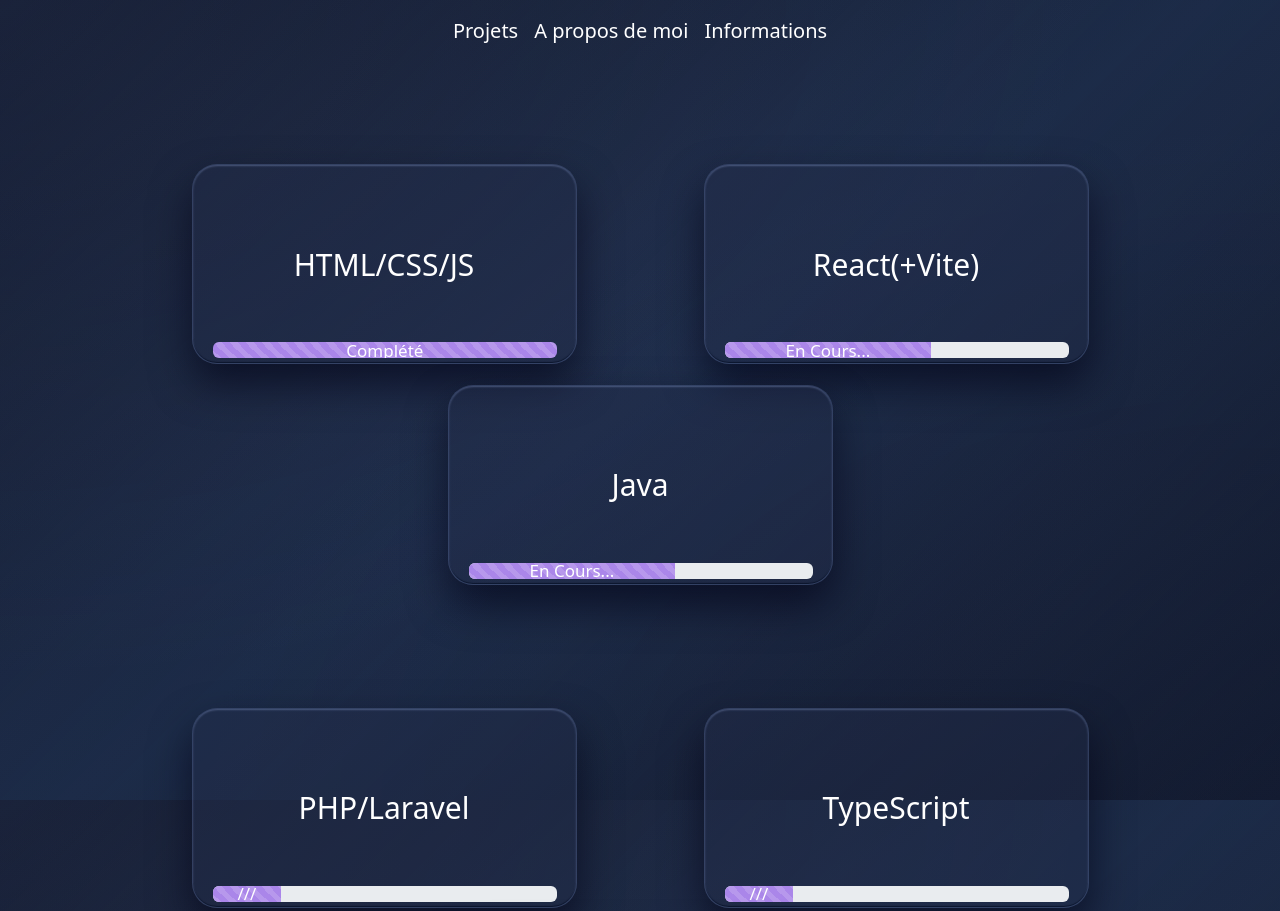
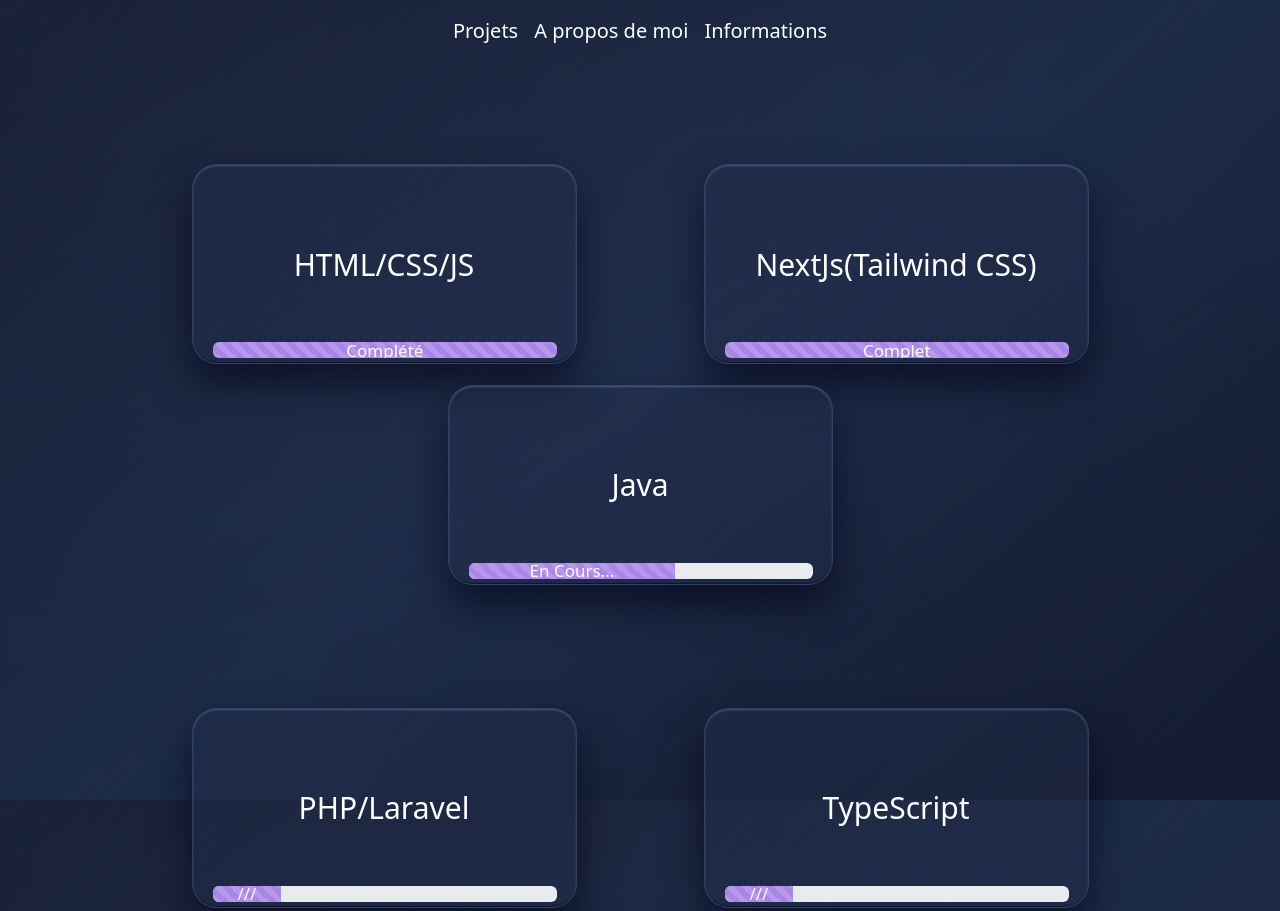
Before and after one commit to KadirDolek/Mon_Portfolio, a plain HTML site: page index.html in a window 1280 px wide. Shown: the top 911 px of the page. Drawn offline with nearby package versions, Linux system fonts and the light colour scheme; a web font is replaced by a local one.

Commit message:
ajout litteria

```diff
--- a/index.html
+++ b/index.html
@@ -101,7 +101,7 @@
           <!-- Face avant de la carte -->
           <div class="face-front">
             <p style="text-align: center; margin-top: 20%; font-size: 30px">
-              React(+Vite)
+              NextJs(Tailwind CSS)
             </p>
             <div
               class="progress"
@@ -115,9 +115,9 @@
               <div
                 id="barProgres"
                 class="progress-bar-animated progress-bar-striped"
-                style="width: 60%; font-size: 17px"
+                style="width: 100%; font-size: 17px"
               >
-                En Cours...
+                Complet
               </div>
             </div>
           </div>
@@ -132,7 +132,23 @@
                   font-weight: bold;
                 "
                 href="https://kadirdolek.github.io/PunchBag/"
-                >PunchBag</a>
+                >PunchBag (en ReactJS)</a>
+            </p>
+            <p>
+
+            </p>
+          </div>
+          <div class="face-back">
+            <p>
+              <a
+                style="
+                  text-decoration: none;
+                  color: rgb(170, 134, 233);
+                  font-size: 20px;
+                  font-weight: bold;
+                "
+                href="https://projetlitteria-kadirdolek.vercel.app/"
+                >Projet Litteria - simulation d'achat de livres</a>
             </p>
             <p>
 
@@ -169,7 +185,7 @@
           </div>
           <!-- Face arrière de la carte -->
           <div class="face-back">
-            <p>Le petit tuto pour faire tourner le jeu textuel.</p>
+            <p>Le petit tuto pour faire tourner les jeux.</p>
                           <a
                 style="
                   text-decoration: none;
@@ -179,6 +195,15 @@
                 "
                 href="https://kadirdolek.github.io/GetInTheTown/"
                 >GetInTheTown</a>
+                          <a
+                style="
+                  text-decoration: none;
+                  color: rgb(170, 134, 233);
+                  font-size: 20px;
+                  font-weight: bold;
+                "
+                href="https://kadirdolek.github.io/GetInTheTown/"
+                >FlappyBird</a>
           </div>
         </div>
       </div>
```
